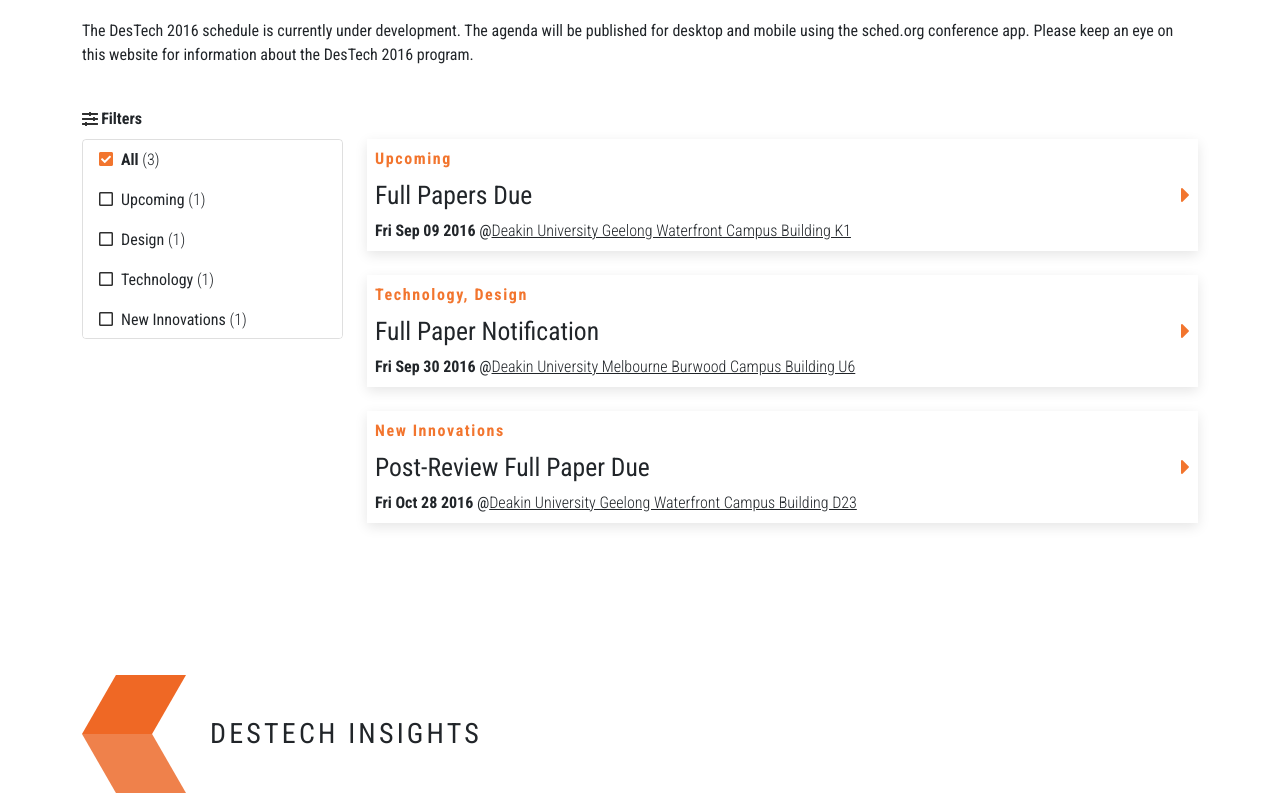
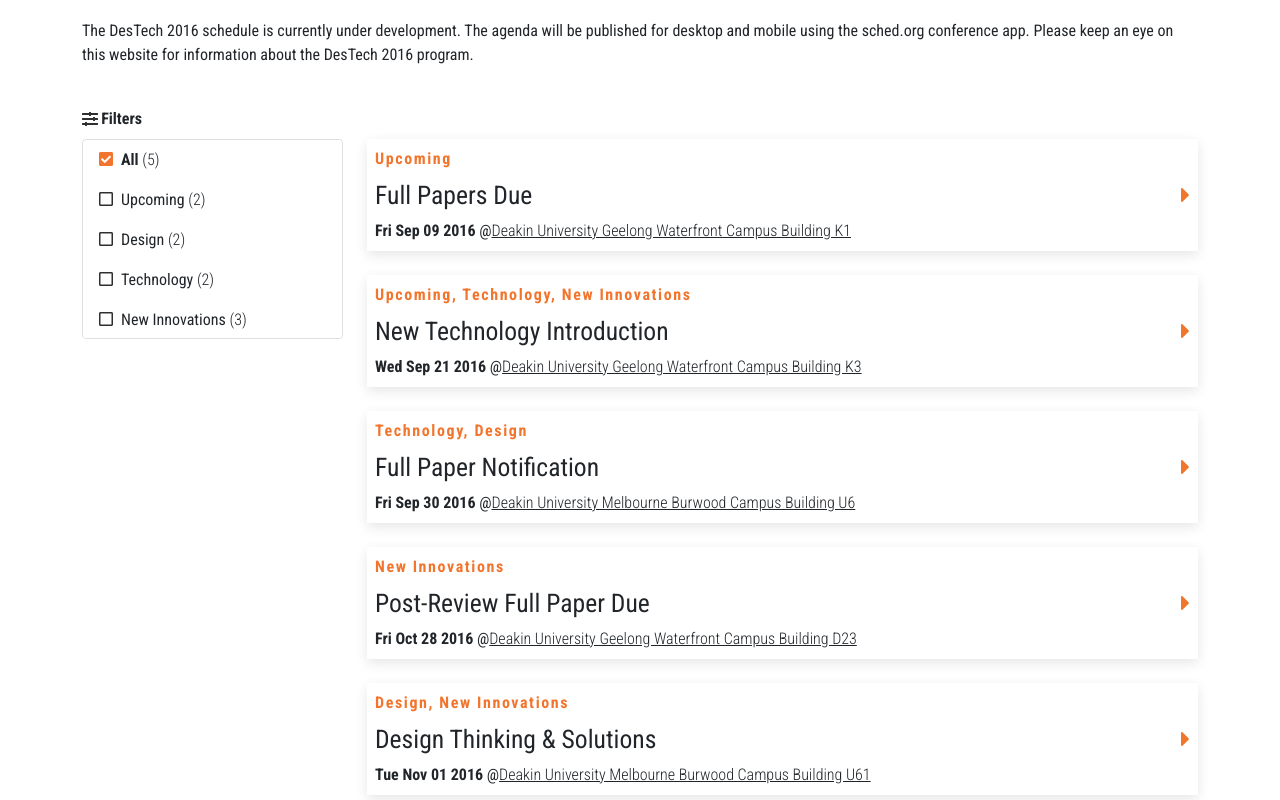
Before and after one commit to AndyJPG/destech-showcase, a React (Create React App) app: page / in a window 1280 px wide. Shown: the part 1660-2460 px from the top of the page. Built offline with nearby package versions, Linux system fonts and the light colour scheme.

Commit message:
working on hover style

```diff
--- a/public/eventsData.json
+++ b/public/eventsData.json
@@ -2,32 +2,33 @@
   "filterOptions": [
     {
       "name": "all",
-      "number": 3,
+      "number": 5,
       "checked": true
     },
     {
       "name": "upcoming",
-      "number": 1,
+      "number": 2,
       "checked": false
     },
     {
       "name": "design",
-      "number": 1,
+      "number": 2,
       "checked": false
     },
     {
       "name": "technology",
-      "number": 1,
+      "number": 2,
       "checked": false
     },
     {
       "name": "new innovations",
-      "number": 1,
+      "number": 3,
       "checked": false
     }
   ],
   "events": [
     {
+      "eventId": "e001",
       "eventName": "full papers due",
       "eventDate": "2016-09-09T00:00:00.000Z",
       "eventLocation": "Deakin University Geelong Waterfront Campus Building K1",
@@ -36,6 +37,18 @@
       ]
     },
     {
+      "eventId": "e012",
+      "eventName": "new technology introduction",
+      "eventDate": "2016-09-21T00:00:00.000Z",
+      "eventLocation": "Deakin University Geelong Waterfront Campus Building K3",
+      "category": [
+        "upcoming",
+        "technology",
+        "new innovations"
+      ]
+    },
+    {
+      "eventId": "e041",
       "eventName": "full paper notification",
       "eventDate": "2016-09-30T00:00:00.000Z",
       "eventLocation": "Deakin University Melbourne Burwood Campus Building U6",
@@ -45,12 +58,23 @@
       ]
     },
     {
+      "eventId": "e083",
       "eventName": "post-review full paper due",
       "eventDate": "2016-10-28T00:00:00.000Z",
       "eventLocation": "Deakin University Geelong Waterfront Campus Building D23",
       "category": [
         "new innovations"
       ]
+    },
+    {
+      "eventId": "e091",
+      "eventName": "design thinking & solutions",
+      "eventDate": "2016-11-01T00:00:00.000Z",
+      "eventLocation": "Deakin University Melbourne Burwood Campus Building U61",
+      "category": [
+        "design",
+        "new innovations"
+      ]
     }
   ]
 }
--- a/src/components/EventDates/EventDates.tsx
+++ b/src/components/EventDates/EventDates.tsx
@@ -3,6 +3,7 @@
 import {useState, useEffect} from 'react';
 import {Link} from 'react-router-dom';
 
+// Json data type
 type JsonData = {
     filterOptions: Array<{
         name: string,
@@ -10,6 +11,7 @@
         checked: boolean
     }>,
     events: Array<{
+        eventId: string,
         eventName: string,
         eventDate: string,
         eventLocation: string,
@@ -17,13 +19,16 @@
     }>
 }
 
+// Event type
 type Event = {
+    eventId: string,
     eventName: string,
     eventDate: Date,
     eventLocation: string,
     category: Array<string>
 }
 
+// Filter option type
 type FilterOption = {
     name: string,
     number: number,
@@ -41,13 +46,43 @@
 
     // Fetch data
     useEffect(() => {
-        if (events === undefined) {
-            fetch("eventsData.json")
-                .then(res => res.json())
-                .then((json: JsonData) => {
-                    setTimeout(() => {
-                        const eventsData: Array<Event> = json.events.map((event) => {
+        if (events === undefined && err === undefined) {
+            fetchEventsData()
+                .catch(err => setErr(err));
+        }
+    });
+
+    // Fetching events data
+    async function fetchEventsData() {
+        const response = await fetch("eventsData.json");
+
+        if (!response.ok) {
+            throw new Error(`HTTP error! status: ${response.status}`);
+        }
+
+        const jsonResponse: JsonData = await response.json();
+
+        // Simulate fetching
+        // setTimeout(() => {
+        //     const eventsData: Array<Event> = jsonResponse.events.map((event) => {
+        //         return {
+        //             eventId: event.eventId,
+        //             eventName: event.eventName,
+        //             eventDate: new Date(event.eventDate),
+        //             eventLocation: event.eventLocation,
+        //             category: event.category
+        //         }
+        //     });
+        //
+        //     const filterOptionData: Array<FilterOption> = jsonResponse.filterOptions;
+        //
+        //     setFilterOptions(filterOptionData);
+        //     setEvents(eventsData);
+        // }, 2000);
+
+        const eventsData: Array<Event> = jsonResponse.events.map((event) => {
             return {
+                eventId: event.eventId,
                 eventName: event.eventName,
                 eventDate: new Date(event.eventDate),
                 eventLocation: event.eventLocation,
@@ -55,16 +90,11 @@
             }
         });
 
-                        const filterOptionData: Array<FilterOption> = json.filterOptions;
+        const filterOptionData: Array<FilterOption> = jsonResponse.filterOptions;
 
         setFilterOptions(filterOptionData);
         setEvents(eventsData);
-                    }, 1000);
-
-                })
-                .catch(err => setErr(err));
     }
-    });
 
     // Filter list
     const [filterList, setFilterList] = useState<Array<string>>(["all"]);
@@ -141,19 +171,18 @@
     }
 
     // Get events list
-    function getEventsList(): Array<Event> {
+    function getEventsList(): React.ReactNode {
         // If evens haven't been fetch yet
         if (events === undefined) {
-            return [];
+            return <span>Loading</span>;
         }
 
+        let newEventsList = [...events];
+
         // If filter list has all
-        if (filterList.includes("all")) {
-            return events;
-        }
-
+        if (!filterList.includes("all")) {
             // Filtered event list
-        const newEventsList = events.filter((event) => {
+            newEventsList = events.filter((event) => {
                 for (let filterListIndex = 0; filterListIndex < filterList.length; filterListIndex++) {
                     if (event.category.includes(filterList[filterListIndex])) {
                         return true;
@@ -161,8 +190,26 @@
                 }
                 return false;
             });
+        }
 
-        return newEventsList;
+        // Events list
+        const eventsList = newEventsList.map((event) =>
+            <Link className="link-container" to="/program" key={event.eventId}>
+                <li className="event-item list-group-item">
+                    <div className="event-content">
+                        <p className="event-categories">
+                            {event.category.map((category, index) => index === 0 ? category : ", " + category)}
+                        </p>
+                        <p className="event-name">{event.eventName}</p>
+                        <p><span
+                            className="event-date">{event.eventDate.toDateString()}</span> @<span
+                            className="event-location">{event.eventLocation}</span></p>
+                    </div>
+                    <i className="fas fa-caret-right"/>
+                </li>
+            </Link>);
+
+        return eventsList;
     }
 
     return (
@@ -180,7 +227,6 @@
                     <span>Filters</span>
                     <i className="fa fa-caret-down screen-filter-icon"/>
                 </label>
-                {err ? "Fetching error" : null}
                 {filterOptions === undefined ? null :
                     <ul className="list-group events-filter-list"
                         style={{height: showFilter ? getFilterListHeight() : "0", opacity: showFilter ? "1" : "0"}}>
@@ -209,25 +255,7 @@
             </div>
             <div className="events-container col-12 col-sm-12 col-md-8 col-lg-9">
                 <ul className="list-group">
-                    {
-                        events === undefined ? "Loading..." :
-                            getEventsList().map((event) =>
-                                <Link className="link-container" to="/program" key={event.eventName}>
-                                    <li className="event-item list-group-item">
-                                        <div className="event-content">
-                                            <p className="event-categories">
-                                                {event.category.map((category, index) => index === 0 ? category : ", " + category)}
-                                            </p>
-                                            <p className="event-name">{event.eventName}</p>
-                                            <p><span
-                                                className="event-date">{event.eventDate.toDateString()}</span> @<span
-                                                className="event-location">{event.eventLocation}</span></p>
-                                        </div>
-                                        <i className="fas fa-caret-right"/>
-                                    </li>
-                                </Link>
-                            )
-                    }
+                    {err ? "Error fetching events data" : getEventsList()}
                 </ul>
             </div>
         </div>
--- a/src/components/EventDates/eventDates.scss
+++ b/src/components/EventDates/eventDates.scss
@@ -112,6 +112,20 @@
       display: flex;
       align-items: center;
       box-shadow: rgba(0, 0, 0, 0.1) 0 4px 12px;
+      transition: background-color 0.5s ease-in-out, color 0.5s ease-in-out;
+
+      &:hover, &:focus {
+        background: $primary;
+        color: white;
+
+        .event-categories {
+          color: white !important;
+        }
+
+        i {
+          color: white;
+        }
+      }
 
       p {
         margin: 0;
@@ -135,6 +149,7 @@
           color: $primary;
           font-weight: 600;
           letter-spacing: 0.1rem;
+          transition: color 0.5s ease-in-out;
         }
 
         .event-name {
--- a/src/components/Navbar/navbarStyle.scss
+++ b/src/components/Navbar/navbarStyle.scss
@@ -5,6 +5,7 @@
   position: fixed;
   top: 0;
   z-index: 2;
+  box-shadow: rgba(0, 0, 0, 0.1) 0 4px 12px;
 
   transition: background-color 0.5s;
   transition-timing-function: ease-out;
```
Lines whose indentation alone changed are shown as unchanged.
